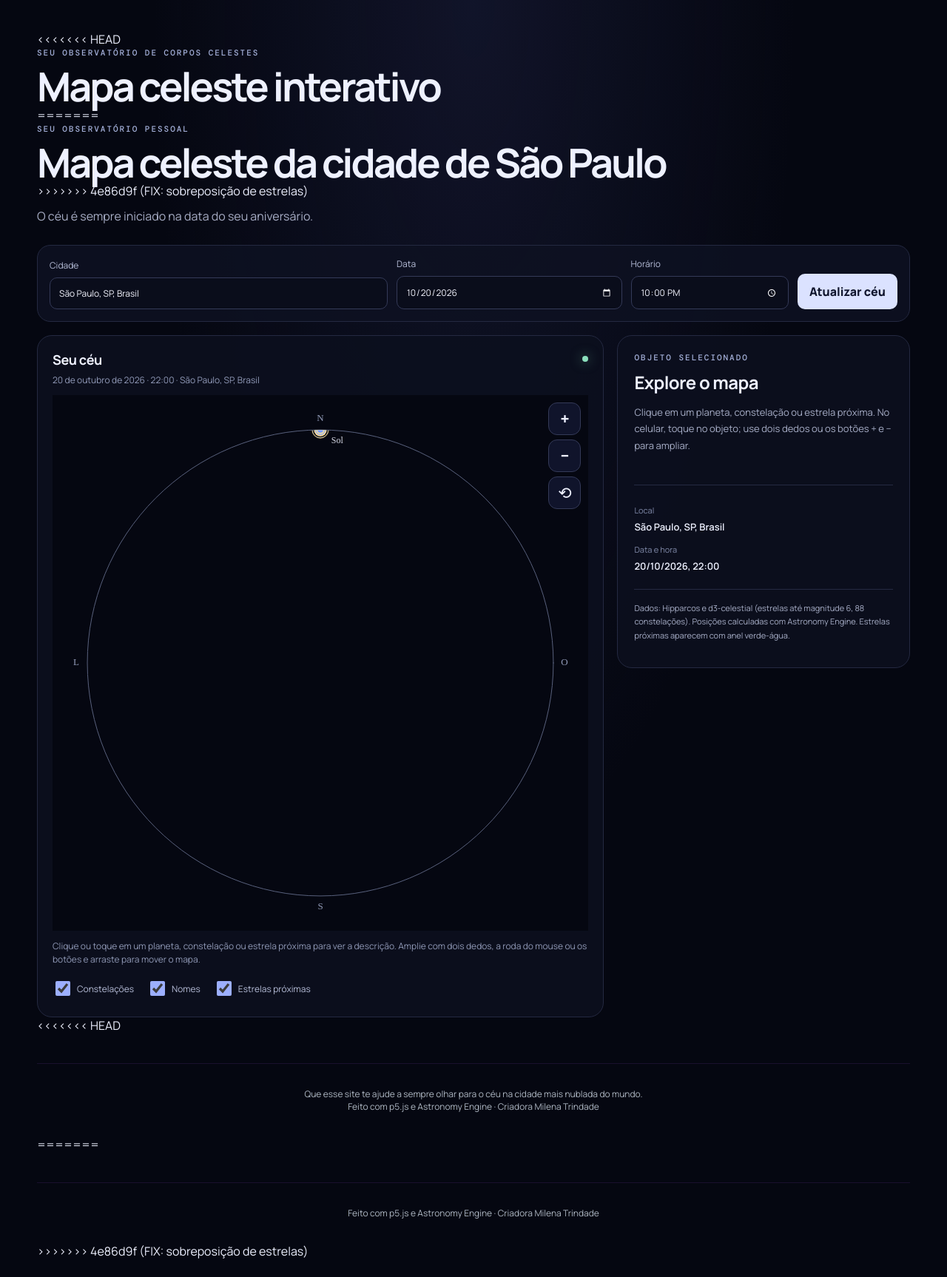
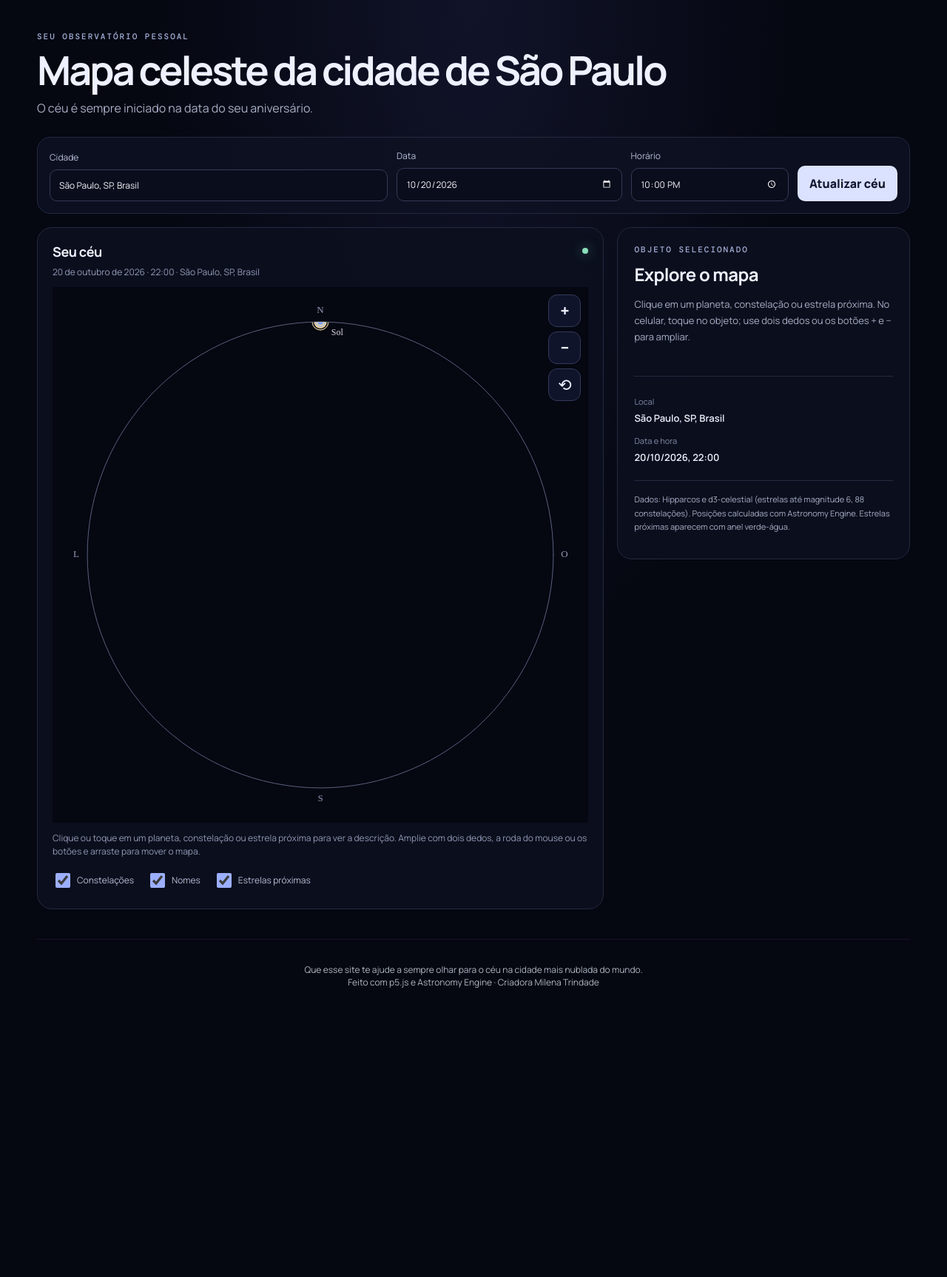
Before and after one commit to Imlenna/Projeto-Eter, a website built with Vite: page index.html in a window 1280 px wide. Shown: the whole page at 74% size. After the commit the page ends 1392 px from the top, so only its background shows below. Built offline with nearby package versions, Linux system fonts and the light colour scheme; what astronomy-engine would draw is missing.

```diff
--- a/index.html
+++ b/index.html
@@ -9,13 +9,8 @@
 <body>
   <main class="app-shell">
     <header class="page-header">
-<<<<<<< HEAD
-      <p class="eyebrow">SEU OBSERVATÓRIO DE CORPOS CELESTES</p>
-      <h1>Mapa celeste interativo</h1>
-=======
       <p class="eyebrow">SEU OBSERVATÓRIO PESSOAL</p>
       <h1>Mapa celeste da cidade de São Paulo</h1>
->>>>>>> 4e86d9f (FIX: sobreposição de estrelas)
       <p class="subtitle">O céu é sempre iniciado na data do seu aniversário.</p>
     </header>
     <section class="controls" aria-label="Configurações do céu">
@@ -51,14 +46,10 @@
         <p class="small-note">Dados: Hipparcos e d3-celestial (estrelas até magnitude 6, 88 constelações). Posições calculadas com Astronomy Engine. Estrelas próximas aparecem com anel verde-água.</p>
       </aside>
     </section>
-<<<<<<< HEAD
 
     <footer>
       Que esse site te ajude a sempre olhar para o céu na cidade mais nublada do mundo.<br>
       Feito com p5.js e Astronomy Engine · Criadora Milena Trindade</footer>
-=======
-    <footer>Feito com p5.js e Astronomy Engine · Criadora Milena Trindade</footer>
->>>>>>> 4e86d9f (FIX: sobreposição de estrelas)
   </main>
   <script type="module" src="/src/main.js"></script>
 </body>
```
